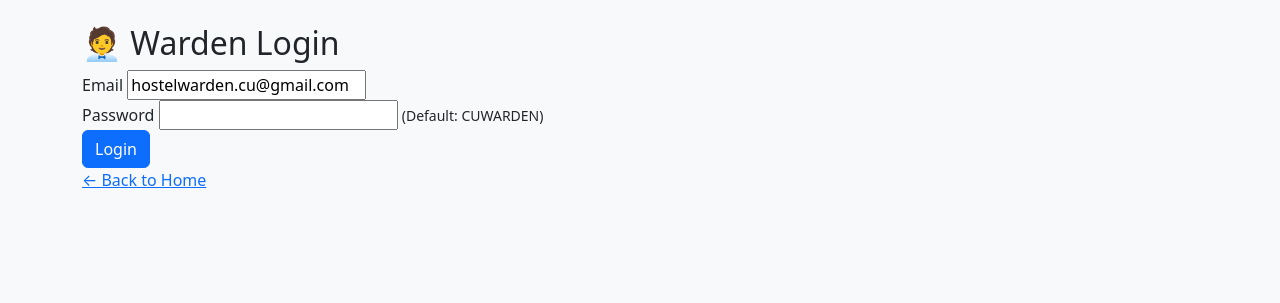
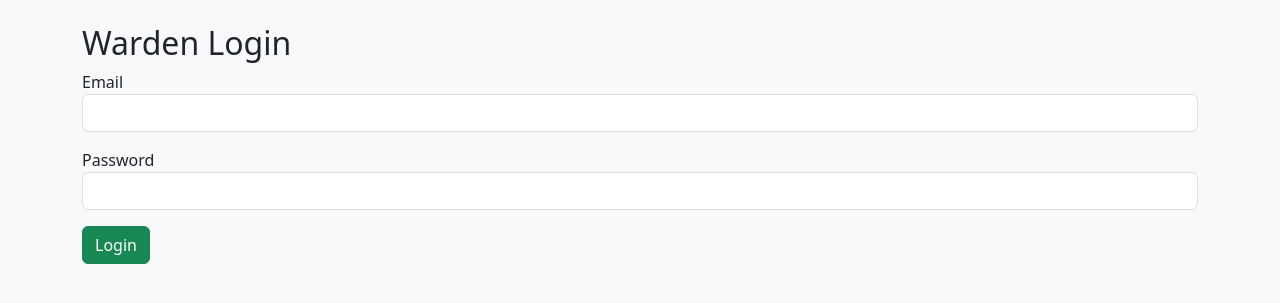
Before and after one commit to nikhilcollege91-netizen/hostel-complaint-system, a Flask app: page /warden/login in a window 1280 px wide. Shown: the part 56-359 px from the top of the page. Run offline with Flask 3, Linux system fonts and the light colour scheme.

Commit message:
Update warden_login.html

```diff
--- a/templates/warden_login.html
+++ b/templates/warden_login.html
@@ -1,20 +1,14 @@
-{% extends "layout.html" %}
-{% block title %}Warden Login{% endblock %}
+{% extends 'layout.html' %}
 {% block content %}
-<div class="auth-container">
-    <form class="auth-card slide-in-fade" method="POST">
-        <h2>🧑‍💼 Warden Login</h2>
-        <div class="form-group">
-            <label for="email">Email</label>
-            <input type="email" id="email" name="email" value="hostelwarden.cu@gmail.com" required>
-        </div>
-        <div class="form-group">
-            <label for="password">Password</label>
-            <input type="password" id="password" name="password" required>
-            <small>(Default: CUWARDEN)</small>
-        </div>
-        <button type="submit" class="btn btn-primary btn-glow">Login</button>
-        <p class="auth-switch"><a href="{{ url_for('index') }}">← Back to Home</a></p>
-    </form>
-</div>
+<h2>Warden Login</h2>
+<form method="post">
+  <div class="mb-3">
+    <label>Email</label>
+    <input type="email" name="email" class="form-control" required>
+  </div>
+  <div class="mb-3">
+    <label>Password</label>
+    <input type="password" name="password" class="form-control" required>
+  </div>
+  <button type="submit" class="btn btn-success">Login</button>
 {% endblock %}
```
